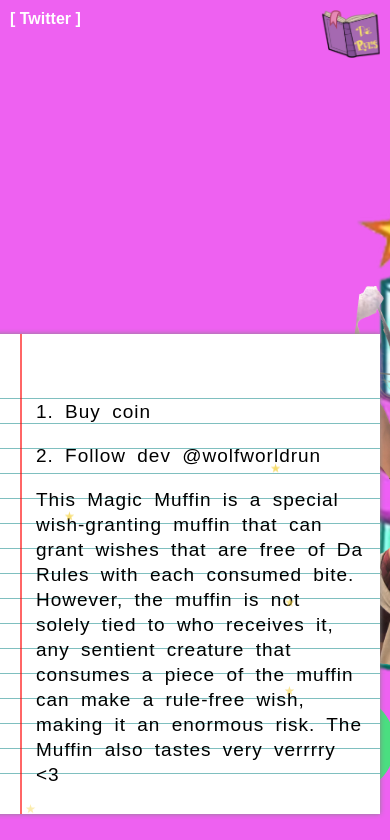
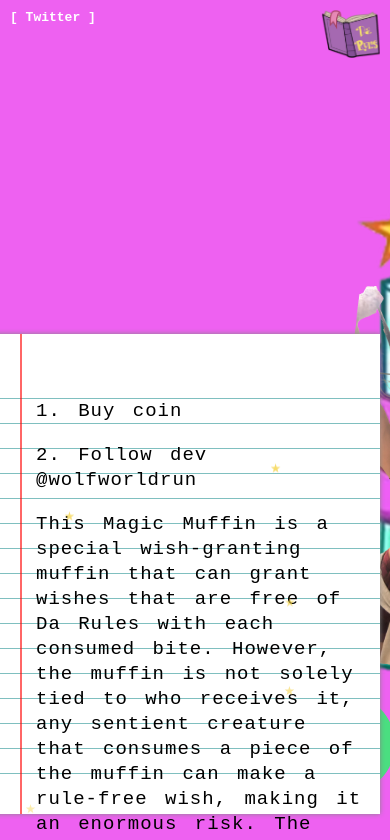
Before and after one commit to hellojaliyah/ticker-is-muffin, a plain HTML site: page index.html in a window 390 px wide. Both pictures are taken after a click on the picture 350 px from the left and 33 px from the top of the page. Shown: the top 840 px of the page. Drawn offline with nearby package versions, Linux system fonts and the light colour scheme.

Commit message:
Add files via upload

```diff
--- a/index.html
+++ b/index.html
@@ -57,21 +57,22 @@
     @media only screen and (max-width: 768px) {
         .centered-image img {
             max-width: 200% !important; /* Adjust image size for smaller screens */
-            max-height: 200% !important;
+            max-height: 100% !important;
+            margin: auto !important;
         }
 
         .buy-button {
-            width: 80px;
+            width: 100px;
             height: 50px;
-            font-family: Fantasy !important;
+            font-family: Monospace !important;
         }
 
         .content {
-            font-family: Fantasy !important;
+            font-family: Monospace !important;
         }
 
         .twitter-link {
-            font-family: Fantasy !important;
+            font-family: Monospace !important;
         }
     }
 
@@ -186,7 +187,7 @@
     <div class="centered-image">
         <img src="/img/muffin_mommy.png" alt="Magic Muffin Mommy" class="dancing-image">
 
-        <button class="buy-button">BUY $MUFFIN! 🚀🚀🚀</button>
+        <button class="buy-button" href="https://www.pump.fun/board">BUY $MUFFIN! 🚀🚀🚀</button>
     </div>
 
     <div>
```
